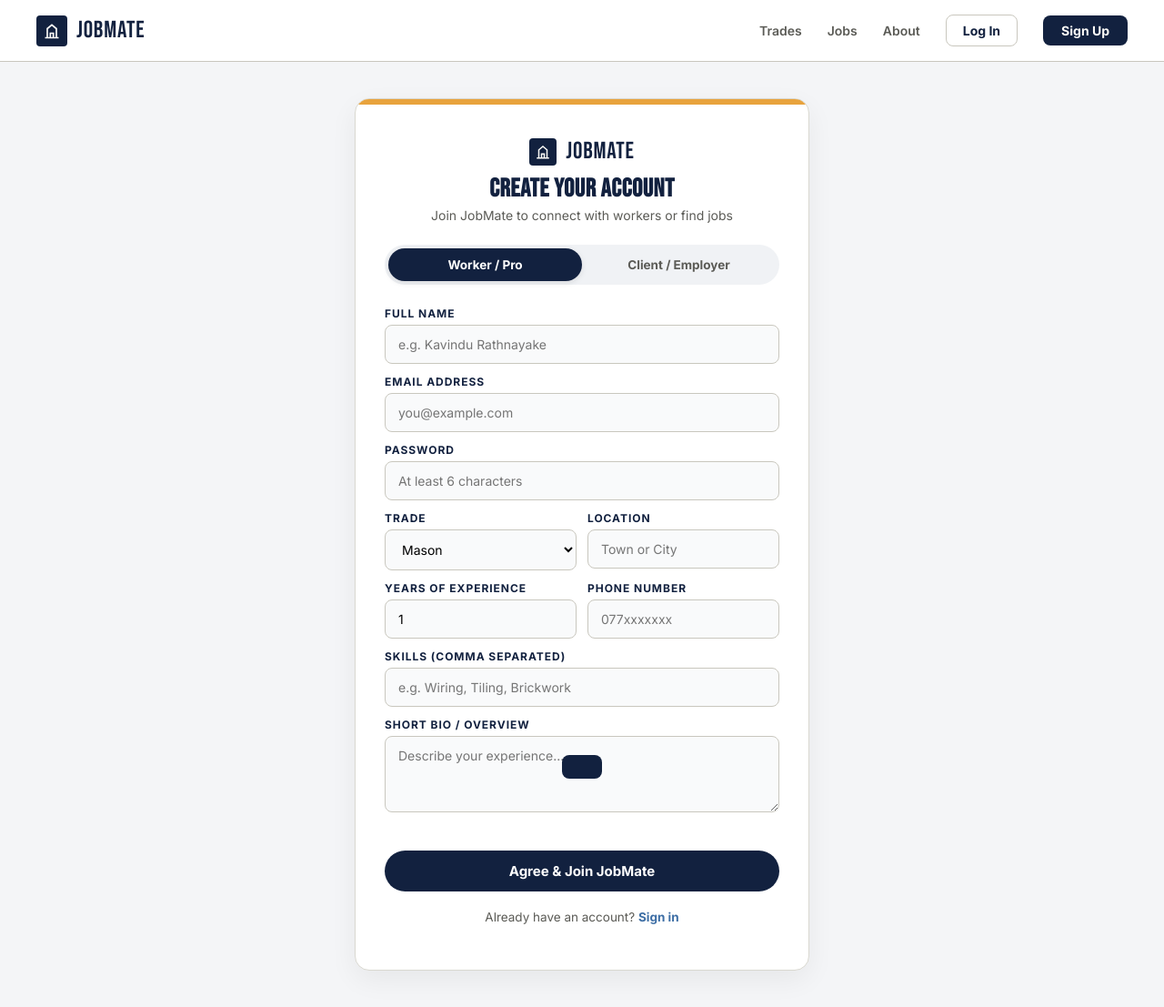
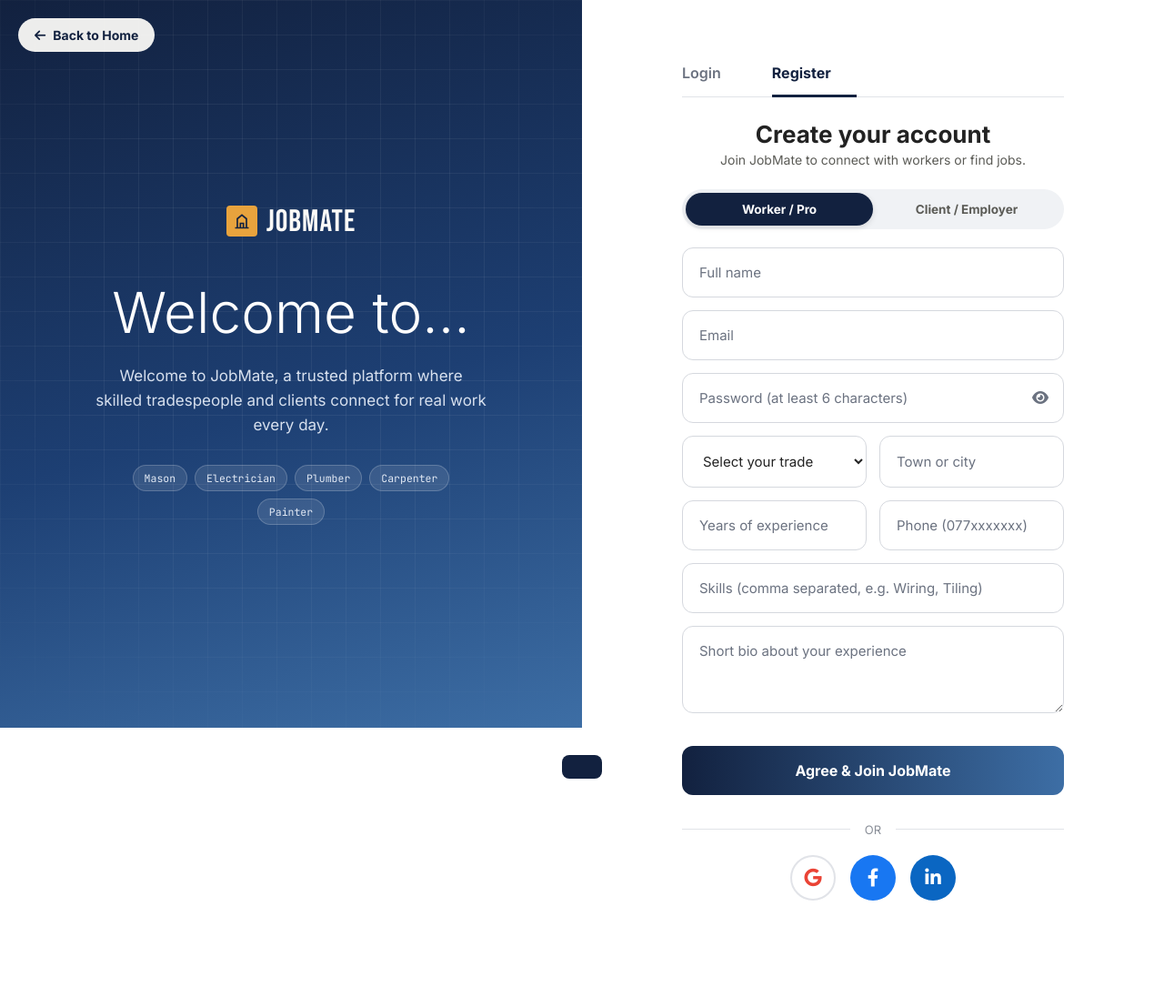
Before and after one commit to Kavindu004/JobMate, a PHP site: page /signup.html in a window 1280 px wide. Shown: the whole page at 91% size. After the commit the page ends 990 px from the top, so only its background shows below. Run offline with PHP 8.4, Linux system fonts and the light colour scheme.

Commit message:
added new features to the signup page

```diff
--- a/data.js
+++ b/data.js
@@ -94,7 +94,7 @@
 function applyModal(id) {
   const j = S.jobs.find(x => x.id === id); if (!j) return;
   const workers = S.pros.filter(p => p.registered);
-  if (!workers.length) { openModal(`<h3>Create a profile first</h3><p>Only registered workers can apply, so we can check your trade and experience against the job.</p><a class="btn btn-primary" href="index.html#join" onclick="document.getElementById('modalBg').classList.remove('open')">Register as a worker</a>`); return; }
+  if (!workers.length) { openModal(`<h3>Create a profile first</h3><p>Only registered workers can apply, so we can check your trade and experience against the job.</p><a class="btn btn-primary" href="signup.html" onclick="document.getElementById('modalBg').classList.remove('open')">Register as a worker</a>`); return; }
   openModal(`<h3>Apply: ${esc(j.title)}</h3>
     <p class="meta">This job needs a <strong>${esc(j.trade)}</strong> in ${esc(j.location)}.</p>
     <form id="applyForm" novalidate>
--- a/signup.css
+++ b/signup.css
@@ -1,180 +1,72 @@
-body {
-        background-color: #f4f5f7 !important;
-        margin: 0;
-        min-height: 100vh;
-        display: flex;
-        flex-direction: column;
-      }
+/* Split-screen login / register page */
+[hidden]{display:none !important;}
+.au-body{background:#fff;margin:0;}
+.au-shell{display:grid;grid-template-columns:1fr 1fr;min-height:100vh;}
 
-      /* Top Header matching reference layout */
-      .auth-header {
-        background: #ffffff;
-        border-bottom: 1px solid var(--line);
-        padding: 16px 40px;
-        display: flex;
-        align-items: center;
-        justify-content: space-between;
-      }
+/* left panel */
+.au-hero{position:sticky;top:0;height:100vh;overflow:hidden;color:var(--paper);
+  background:linear-gradient(165deg,var(--ink) 0%,#1d3f73 55%,var(--steel) 100%);
+  display:flex;align-items:center;justify-content:center;padding:40px;}
+.au-hero::before{content:"";position:absolute;inset:0;
+  background-image:linear-gradient(rgba(255,255,255,.06) 1px,transparent 1px),linear-gradient(90deg,rgba(255,255,255,.06) 1px,transparent 1px);
+  background-size:38px 38px;mask-image:radial-gradient(ellipse 90% 80% at 50% 40%,black 40%,transparent 90%);}
+.au-back{position:absolute;top:20px;left:20px;z-index:2;display:inline-flex;align-items:center;gap:8px;padding:10px 18px;border-radius:30px;
+  background:rgba(251,250,247,.94);color:var(--ink);font-weight:700;font-size:14px;transition:transform .12s,box-shadow .12s;}
+.au-back:hover{transform:translateX(-2px);box-shadow:0 8px 18px -8px rgba(0,0,0,.4);}
+.au-hero-inner{position:relative;text-align:center;max-width:430px;}
+.au-logo{justify-content:center;color:var(--paper);margin-bottom:46px;font-size:34px;}
+.au-logo .mark{background:var(--amber);}
+.au-logo .mark svg{stroke:var(--ink);}
+.au-hero h1{font-family:'Inter',sans-serif;font-weight:300;font-size:clamp(40px,5vw,62px);letter-spacing:0;color:#fff;margin:0 0 22px;line-height:1.1;}
+.au-hero p{font-size:17px;line-height:1.6;color:#D7E0EE;margin:0 0 30px;}
+.au-tags{display:flex;flex-wrap:wrap;gap:8px;justify-content:center;}
+.au-tags span{font-family:'JetBrains Mono',monospace;font-size:11.5px;padding:6px 12px;border-radius:20px;background:rgba(251,250,247,.1);border:1px solid rgba(251,250,247,.2);color:#E3EAF5;}
 
-      .auth-header .logo {
-        text-decoration: none;
-      }
+/* right panel */
+.au-panel{display:flex;align-items:center;justify-content:center;padding:56px 24px;}
+.au-form-wrap{width:100%;max-width:420px;}
+.au-tabs{display:flex;border-bottom:1.5px solid #E1E3E8;margin-bottom:28px;}
+.au-tabs button{background:none;border:none;padding:14px 28px 14px 0;margin-right:28px;font-family:inherit;font-size:16px;font-weight:600;color:#6b7280;border-bottom:3px solid transparent;margin-bottom:-1.5px;}
+.au-tabs button.active{color:var(--ink);font-weight:700;border-bottom-color:var(--ink);}
+.au-title{font-family:'Inter',sans-serif;font-size:26px;font-weight:700;text-align:center;margin:0 0 6px;color:#222;letter-spacing:0;}
+.au-sub{text-align:center;color:var(--charcoal-soft);font-size:14px;margin:0 0 24px;}
+.au-stack{display:flex;flex-direction:column;gap:16px;}
+.au-grid{display:grid;grid-template-columns:1fr 1fr;gap:14px;}
+.au-grid .full{grid-column:1/-1;}
+.au-input{width:100%;border:1.5px solid #D5D8DE;border-radius:12px;padding:17px 18px;font-family:inherit;font-size:15px;color:var(--charcoal);background:#fff;}
+.au-input::placeholder{color:#6b7280;}
+.au-input:focus{border-color:var(--steel);box-shadow:0 0 0 3px rgba(61,110,165,.15);outline:none;}
+textarea.au-input{min-height:96px;resize:vertical;}
+select.au-input{appearance:auto;}
+.au-pw{position:relative;}
+.au-pw .au-input{padding-right:48px;}
+.au-eye{position:absolute;right:6px;top:50%;transform:translateY(-50%);width:40px;height:40px;border:none;background:none;color:#6b7280;font-size:16px;}
+.au-eye:hover{color:var(--ink);}
+.au-forgot{text-align:right;margin:14px 0 22px;font-size:14px;}
+.au-forgot a{color:var(--charcoal-soft);}
+.au-forgot a:hover{color:var(--ink);text-decoration:underline;}
+.au-roles{display:flex;background:#f0f2f5;border-radius:30px;padding:4px;margin-bottom:20px;}
+.au-roles button{flex:1;padding:10px 14px;border:none;background:transparent;border-radius:26px;font-family:inherit;font-weight:700;font-size:13.5px;color:var(--charcoal-soft);transition:background .2s,color .2s;}
+.au-roles button.active{background:var(--ink);color:#fff;box-shadow:0 2px 6px rgba(0,0,0,.12);}
+.au-err{color:#b3261e;font-size:13px;min-height:20px;margin:12px 0 4px;}
+.au-btn{width:100%;height:54px;border:none;border-radius:12px;background:linear-gradient(90deg,var(--ink),var(--steel));color:#fff;font-family:inherit;font-size:16px;font-weight:700;transition:transform .12s,box-shadow .12s;}
+.au-btn:hover{transform:translateY(-2px);box-shadow:0 12px 20px -10px rgba(18,33,63,.6);}
+.au-or{display:flex;align-items:center;gap:16px;margin:30px 0 20px;color:#8a8f98;font-size:13px;}
+.au-or::before,.au-or::after{content:"";flex:1;border-top:1px solid #E1E3E8;}
+.au-social{display:flex;justify-content:center;gap:16px;}
+.au-social button{width:50px;height:50px;border-radius:50%;border:none;font-size:20px;color:#fff;transition:transform .12s;}
+.au-social button:hover{transform:translateY(-2px);}
+.au-social .g{background:#fff;color:#EA4335;border:2px solid #E1E3E8;}
+.au-social .f{background:#1877F2;}
+.au-social .l{background:#0A66C2;}
 
-      .auth-nav {
-        display: flex;
-        align-items: center;
-        gap: 28px;
-      }
-
-      .auth-nav a {
-        text-decoration: none;
-        font-weight: 600;
-        font-size: 14px;
-        color: var(--charcoal-soft);
-      }
-
-      .auth-nav a:hover {
-        color: var(--ink);
-      }
-
-      .auth-nav .btn-login {
-        padding: 8px 18px;
-        border: 1px solid var(--line);
-        border-radius: 8px;
-        background: #fff;
-        color: var(--ink);
-        font-weight: 700;
-        font-size: 14px;
-      }
-
-      .auth-nav .btn-signup {
-        padding: 8px 20px;
-        border-radius: 8px;
-        background: var(--ink);
-        color: var(--paper);
-        font-weight: 700;
-        font-size: 14px;
-      }
-
-      /* Main Content Container */
-      .auth-container {
-        flex: 1;
-        display: flex;
-        align-items: center;
-        justify-content: center;
-        padding: 40px 20px;
-      }
-
-      /* Centered Signup Card matching reference */
-      .auth-card {
-        background: #ffffff;
-        border-radius: 16px;
-        width: 100%;
-        max-width: 500px;
-        box-shadow: 0 10px 30px rgba(0, 0, 0, 0.06);
-        overflow: hidden;
-        position: relative;
-        border: 1px solid var(--concrete-2);
-      }
-
-      /* Top accent strip matching the purple line in reference image */
-      .auth-card::before {
-        content: '';
-        display: block;
-        height: 6px;
-        background: var(--amber); /* Brand accent line */
-        width: 100%;
-      }
-
-      .auth-card-body {
-        padding: 36px 32px;
-      }
-
-      .auth-brand {
-        display: flex;
-        justify-content: center;
-        align-items: center;
-        gap: 10px;
-        margin-bottom: 12px;
-      }
-
-      .auth-title {
-        text-align: center;
-        font-size: 28px;
-        margin: 0 0 6px;
-        color: var(--ink);
-      }
-
-      .auth-subtitle {
-        text-align: center;
-        color: var(--charcoal-soft);
-        font-size: 14px;
-        margin: 0 0 24px;
-      }
-
-      /* Segmented Toggle Pills matching the Email & Password / Phone & OTP toggle */
-      .role-toggle {
-        display: flex;
-        background: #f0f2f5;
-        border-radius: 30px;
-        padding: 4px;
-        margin-bottom: 24px;
-      }
-
-      .role-toggle button {
-        flex: 1;
-        padding: 10px 16px;
-        border: none;
-        background: transparent;
-        border-radius: 26px;
-        font-weight: 700;
-        font-size: 13.5px;
-        color: var(--charcoal-soft);
-        cursor: pointer;
-        transition: all 0.2s ease;
-      }
-
-      .role-toggle button.active {
-        background: var(--ink);
-        color: #ffffff;
-        box-shadow: 0 2px 6px rgba(0,0,0,0.1);
-      }
-
-      .auth-card .f label {
-        color: var(--ink);
-        font-size: 12px;
-      }
-
-      .auth-card .f input,
-      .auth-card .f select,
-      .auth-card .f textarea {
-        background: #f9fafb;
-        border: 1px solid var(--line);
-        border-radius: 8px;
-        padding: 12px 14px;
-      }
-
-      .auth-card .f input:focus,
-      .auth-card .f select:focus,
-      .auth-card .f textarea:focus {
-        background: #ffffff;
-        border-color: var(--steel);
-      }
-
-      .btn-submit {
-        width: 100%;
-        padding: 13px;
-        border-radius: 25px;
-        background: var(--ink);
-        color: #ffffff;
-        font-weight: 700;
-        font-size: 15px;
-        border: none;
-        cursor: pointer;
-        margin-top: 10px;
-        transition: background 0.2s;
-      }
-
-      .btn-submit:hover {
-        background: var(--ink-2);
-      }
+@media(max-width:900px){
+  .au-shell{grid-template-columns:1fr;}
+  .au-hero{position:relative;height:auto;padding:76px 24px 36px;}
+  .au-logo{margin-bottom:22px;font-size:28px;}
+  .au-hero h1{font-size:38px;margin-bottom:12px;}
+  .au-hero p{font-size:15px;margin-bottom:0;}
+  .au-tags{display:none;}
+  .au-panel{padding:36px 20px 56px;}
+}
+@media(max-width:480px){.au-grid{grid-template-columns:1fr;}}
--- a/signup.html
+++ b/signup.html
@@ -5,117 +5,95 @@
     <meta name="viewport" content="width=device-width, initial-scale=1.0">
     <title>Sign Up - JobMate</title>
     <link rel="preconnect" href="https://fonts.googleapis.com">
-    <link href="https://fonts.googleapis.com/css2?family=Bebas+Neue&family=Inter:wght@400;500;600;700;800&family=JetBrains+Mono:wght@400;600&display=swap" rel="stylesheet">
+    <link href="https://fonts.googleapis.com/css2?family=Bebas+Neue&family=Inter:wght@300;400;500;600;700;800&family=JetBrains+Mono:wght@400;600&display=swap" rel="stylesheet">
+    <link rel="stylesheet" href="https://cdnjs.cloudflare.com/ajax/libs/font-awesome/6.4.0/css/all.min.css">
     <link rel="stylesheet" href="style.css">
     <link rel="stylesheet" href="signup.css">
 </head>
-<body>
+<body class="au-body">
+<div class="au-shell">
 
-  <!-- Top Header Navigation -->
-  <header class="auth-header">
-    <a href="index.html" class="logo">
-      <span class="mark">
-        <svg viewBox="0 0 24 24" fill="none" stroke="#FBFAF7" stroke-width="2"><path d="M3 21h18M6 21V9l6-5 6 5v12M10 21v-6h4v6"/></svg>
-      </span>
+  <!-- LEFT: welcome panel -->
+  <aside class="au-hero">
+    <a href="index.html" class="au-back"><i class="fa-solid fa-arrow-left"></i> Back to Home</a>
+    <div class="au-hero-inner">
+      <a href="index.html" class="logo au-logo">
+        <span class="mark"><svg viewBox="0 0 24 24" fill="none" stroke="#FBFAF7" stroke-width="2"><path d="M3 21h18M6 21V9l6-5 6 5v12M10 21v-6h4v6"/></svg></span>
         JobMate
       </a>
-    <nav class="auth-nav">
-      <a href="index.html#trades">Trades</a>
-      <a href="index.html#jobs">Jobs</a>
-      <a href="index.html#how">About</a>
-      <a href="login.html" class="btn-login">Log In</a>
-      <a href="signup.html" class="btn-signup">Sign Up</a>
-    </nav>
-  </header>
+      <h1>Welcome to&hellip;</h1>
+      <p>Welcome to JobMate, a trusted platform where skilled tradespeople and clients connect for real work every day.</p>
+      <div class="au-tags"><span>Mason</span><span>Electrician</span><span>Plumber</span><span>Carpenter</span><span>Painter</span></div>
+    </div>
+  </aside>
 
-  <!-- Centered Form Container -->
-  <main class="auth-container">
-    <div class="auth-card">
-      <div class="auth-card-body">
-
-        <!-- Logo & Title Section -->
-        <div class="auth-brand">
-          <span class="mark" style="width:30px; height:30px; background:var(--ink); border-radius:4px; display:inline-flex; align-items:center; justify-content:center;">
-            <svg viewBox="0 0 24 24" fill="none" stroke="#FBFAF7" stroke-width="2" width="18" height="18"><path d="M3 21h18M6 21V9l6-5 6 5v12M10 21v-6h4v6"/></svg>
-          </span>
-          <span style="font-family:'Bebas Neue'; font-size:26px; color:var(--ink); letter-spacing:0.03em;">JobMate</span>
+  <!-- RIGHT: forms -->
+  <main class="au-panel">
+    <div class="au-form-wrap">
+      <div class="au-tabs" role="tablist">
+        <button type="button" role="tab" id="tabLogin" aria-selected="false">Login</button>
+        <button type="button" role="tab" id="tabRegister" class="active" aria-selected="true">Register</button>
       </div>
 
-        <h2 class="auth-title">Create your account</h2>
-        <p class="auth-subtitle">Join JobMate to connect with workers or find jobs</p>
+      <!-- LOGIN -->
+      <form id="loginForm" hidden novalidate>
+        <h2 class="au-title">Welcome back</h2>
+        <p class="au-sub">Log in to apply for jobs or manage your postings.</p>
+        <div class="au-stack">
+          <input class="au-input" id="lEmail" type="email" placeholder="Email" aria-label="Email" autocomplete="email">
+          <div class="au-pw"><input class="au-input" id="lPass" type="password" placeholder="Password" aria-label="Password" autocomplete="current-password">
+            <button type="button" class="au-eye" aria-label="Show password"><i class="fa-solid fa-eye"></i></button></div>
+        </div>
+        <div class="au-forgot"><a href="#" id="forgotLink">Forgot Password?</a></div>
+        <div class="au-err" id="loginErr"></div>
+        <button class="au-btn" type="submit">Login</button>
+      </form>
 
-        <!-- Dynamic Role Selector (Toggle Style matching the reference design) -->
-        <div class="role-toggle">
-          <button type="button" id="btnRoleWorker" class="active" onclick="selectRole('worker')">Worker / Pro</button>
-          <button type="button" id="btnRoleClient" onclick="selectRole('client')">Client / Employer</button>
+      <!-- REGISTER -->
+      <form id="signupForm" novalidate>
+        <h2 class="au-title">Create your account</h2>
+        <p class="au-sub">Join JobMate to connect with workers or find jobs.</p>
+
+        <div class="au-roles" role="group" aria-label="Account type">
+          <button type="button" class="active" data-role="worker">Worker / Pro</button>
+          <button type="button" data-role="client">Client / Employer</button>
+        </div>
+        <input type="hidden" id="sRole" value="worker">
+
+        <div class="au-grid">
+          <input class="au-input full" id="sName" placeholder="Full name" aria-label="Full name" autocomplete="name">
+          <input class="au-input full" id="sEmail" type="email" placeholder="Email" aria-label="Email" autocomplete="email">
+          <div class="au-pw full"><input class="au-input" id="sPass" type="password" placeholder="Password (at least 6 characters)" aria-label="Password" autocomplete="new-password">
+            <button type="button" class="au-eye" aria-label="Show password"><i class="fa-solid fa-eye"></i></button></div>
+
+          <select class="au-input worker-field" id="sTrade" aria-label="Trade">
+            <option value="" selected disabled>Select your trade</option>
+            <option>Mason</option><option>Electrician</option><option>Plumber</option><option>Carpenter</option><option>Painter</option><option>Welder</option><option>Roofer</option><option>Landscaper</option>
+          </select>
+          <input class="au-input worker-field" id="sLoc" placeholder="Town or city" aria-label="Location">
+          <input class="au-input worker-field" id="sExp" type="number" min="0" max="60" placeholder="Years of experience" aria-label="Years of experience">
+          <input class="au-input worker-field" id="sPhone" type="tel" placeholder="Phone (077xxxxxxx)" aria-label="Phone number">
+          <input class="au-input full worker-field" id="sSkills" placeholder="Skills (comma separated, e.g. Wiring, Tiling)" aria-label="Skills">
+          <textarea class="au-input full worker-field" id="sBio" placeholder="Short bio about your experience" aria-label="Short bio"></textarea>
         </div>
 
-        <form id="signupForm" novalidate>
-          <input type="hidden" id="sRole" value="worker">
-
-          <div class="form-grid">
-            <div class="f full">
-              <label for="sName">Full Name</label>
-              <input id="sName" placeholder="e.g. Kavindu Rathnayake" required>
-            </div>
-
-            <div class="f full">
-              <label for="sEmail">Email Address</label>
-              <input id="sEmail" type="email" placeholder="you@example.com" required>
-            </div>
-
-            <div class="f full">
-              <label for="sPass">Password</label>
-              <input id="sPass" type="password" placeholder="At least 6 characters" required>
-            </div>
-
-            <!-- Conditional Fields for Workers -->
-            <div class="f worker-field"><label for="sTrade">Trade</label><select id="sTrade"><option>Mason</option><option>Electrician</option><option>Plumber</option><option>Carpenter</option><option>Painter</option><option>Welder</option><option>Roofer
-</option><option>Landscaper</option></select></div>
-            <div class="f worker-field"><label for="sLoc">Location</label><input id="sLoc" placeholder="Town or City"></div>
-            <div class="f worker-field"><label for="sExp">Years of Experience</label><input id="sExp" type="number" min="0" value="1"></div>
-            <div class="f worker-field"><label for="sPhone">Phone Number</label><input id="sPhone" type="tel" placeholder="077xxxxxxx"></div>
-            <div class="f full worker-field"><label for="sSkills">Skills (comma separated)</label><input id="sSkills" placeholder="e.g. Wiring, Tiling, Brickwork"></div>
-            <div class="f full worker-field"><label for="sBio">Short Bio / Overview</label><textarea id="sBio" placeholder="Describe your experience..."></textarea></div>
-          </div>
-
-          <div class="err" id="signupErr" style="margin-top:10px;"></div>
-
-          <button class="btn-submit" type="submit">Agree &amp; Join JobMate</button>
-
-          <p style="text-align:center; margin-top:20px; font-size:13.5px; color:var(--charcoal-soft);">
-            Already have an account? <a href="login.html" style="color:var(--steel); font-weight:700;">Sign in</a>
-          </p>
+        <div class="au-err" id="signupErr"></div>
+        <button class="au-btn" type="submit">Agree &amp; Join JobMate</button>
       </form>
 
+      <div class="au-or"><span>OR</span></div>
+      <div class="au-social">
+        <button type="button" class="g" aria-label="Continue with Google"><i class="fa-brands fa-google"></i></button>
+        <button type="button" class="f" aria-label="Continue with Facebook"><i class="fa-brands fa-facebook-f"></i></button>
+        <button type="button" class="l" aria-label="Continue with LinkedIn"><i class="fa-brands fa-linkedin-in"></i></button>
       </div>
     </div>
   </main>
+</div>
 
 <div class="modal-bg" id="modalBg"><div class="modal" role="dialog" aria-modal="true"><button class="x" id="modalX" aria-label="Close">&times;</button><div id="modalBody"></div></div></div>
 <div class="toast" id="toast" role="status"></div>
-
 <script src="data.js"></script>
 <script src="signup.js"></script>
-  <script>
-    // JS helper to handle pill toggle state
-    function selectRole(role) {
-      document.getElementById('sRole').value = role;
-      const workerBtn = document.getElementById('btnRoleWorker');
-      const clientBtn = document.getElementById('btnRoleClient');
-
-      if (role === 'worker') {
-        workerBtn.classList.add('active');
-        clientBtn.classList.remove('active');
-      } else {
-        clientBtn.classList.add('active');
-        workerBtn.classList.remove('active');
-      }
-
-      document.querySelectorAll('.worker-field').forEach(el => {
-        el.style.display = (role === 'worker') ? 'block' : 'none';
-      });
-    }
-  </script>
 </body>
 </html>
```
Also changed, not shown: login.html (added, +9 -0 lines), signup.js (+46 -8 lines). Lines whose indentation alone changed are shown as unchanged.
